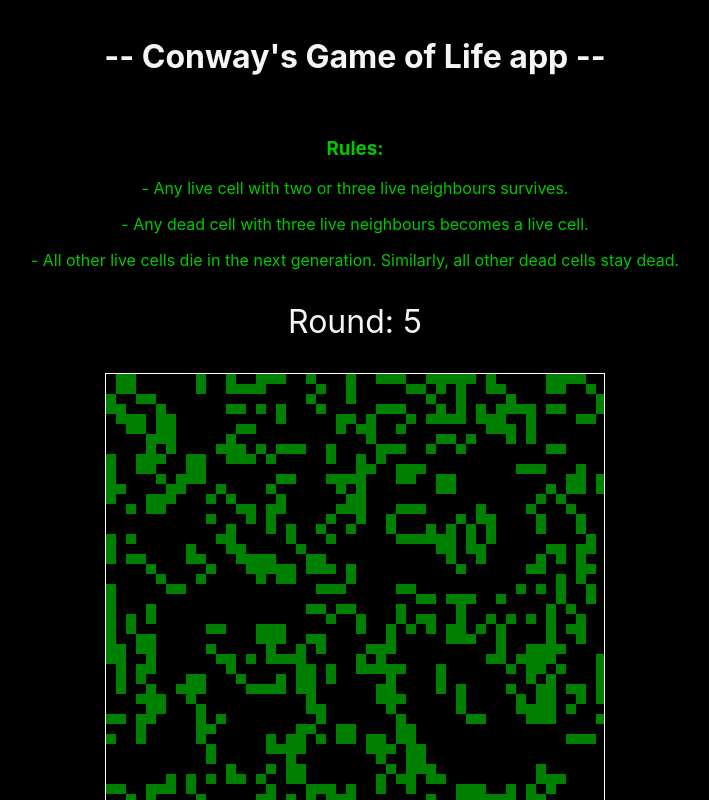
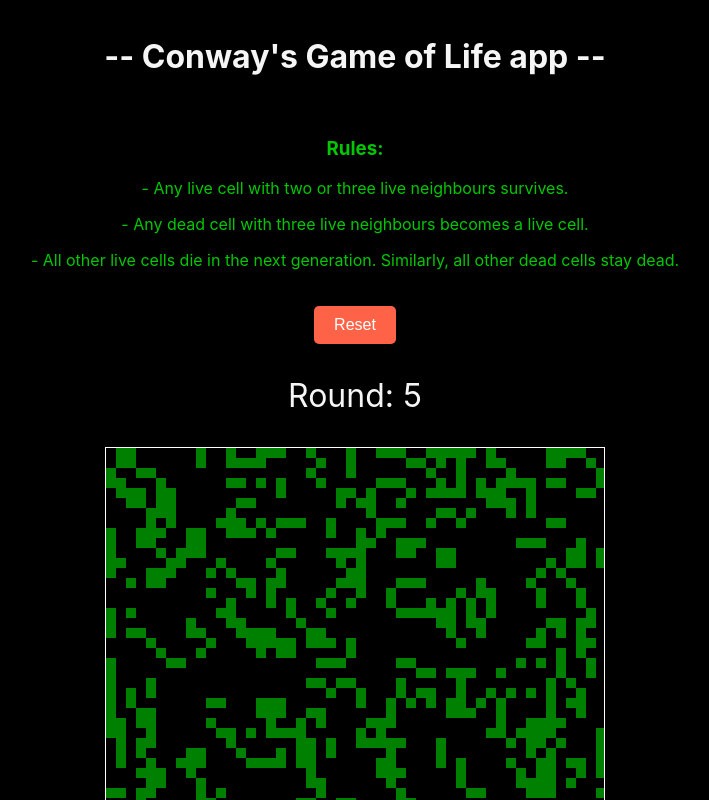
Before and after one commit to fmagesty/conways-game-of-life, a Next.js app: page / in a window 1280 px wide. Shown: the top 800 px of the page, without its empty margins (285-994 px from the left). Built offline with nearby package versions, Linux system fonts and the light colour scheme.

Commit message:
add reset button

```diff
--- a/components/Board.jsx
+++ b/components/Board.jsx
@@ -1,5 +1,6 @@
 import React, { useState, useEffect } from "react";
 import styles from "../styles/Board.module.css";
+import { ResetButton } from "../components/ResetButton";
 
 export const Board = () => {
 	const [currentRound, setCurrentRound] = useState(0);
@@ -57,7 +58,8 @@ export const Board = () => {
 	}, [currentRound]);
 
 	return (
-		<div className={styles.mainContainer}>
+		<div className={styles.boardContainer}>
+			<ResetButton setCurrentRound={setCurrentRound} />
 			<p className={styles.currentRoundCounter}>Round: {currentRound}</p>
 			<svg className={styles.boardSvg} width="500" height="500" xmlns="http://www.w3.org/2000/svg">
 				{cells.map((cell) => (
--- /dev/null
+++ b/components/ResetButton.jsx
@@ -0,0 +1,14 @@
+import React from "react";
+import styles from "../styles/ResetButton.module.css";
+
+export const ResetButton = ({ setCurrentRound }) => {
+    const handleReset = () => {
+        setCurrentRound(0);
+    };
+
+    return (
+        <button className={styles.resetButton} onClick={handleReset}>
+            Reset
+        </button>
+    );
+};
--- /dev/null
+++ b/styles/ResetButton.module.css
@@ -0,0 +1,14 @@
+.resetButton {
+	padding: 10px 20px;
+	font-size: 16px;
+	background-color: #ff6347;
+	color: white;
+	border: none;
+	border-radius: 5px;
+	margin-top: 20px;
+	cursor: pointer;
+}
+
+.resetButton:hover {
+	background-color: #ff4500;
+}
```
